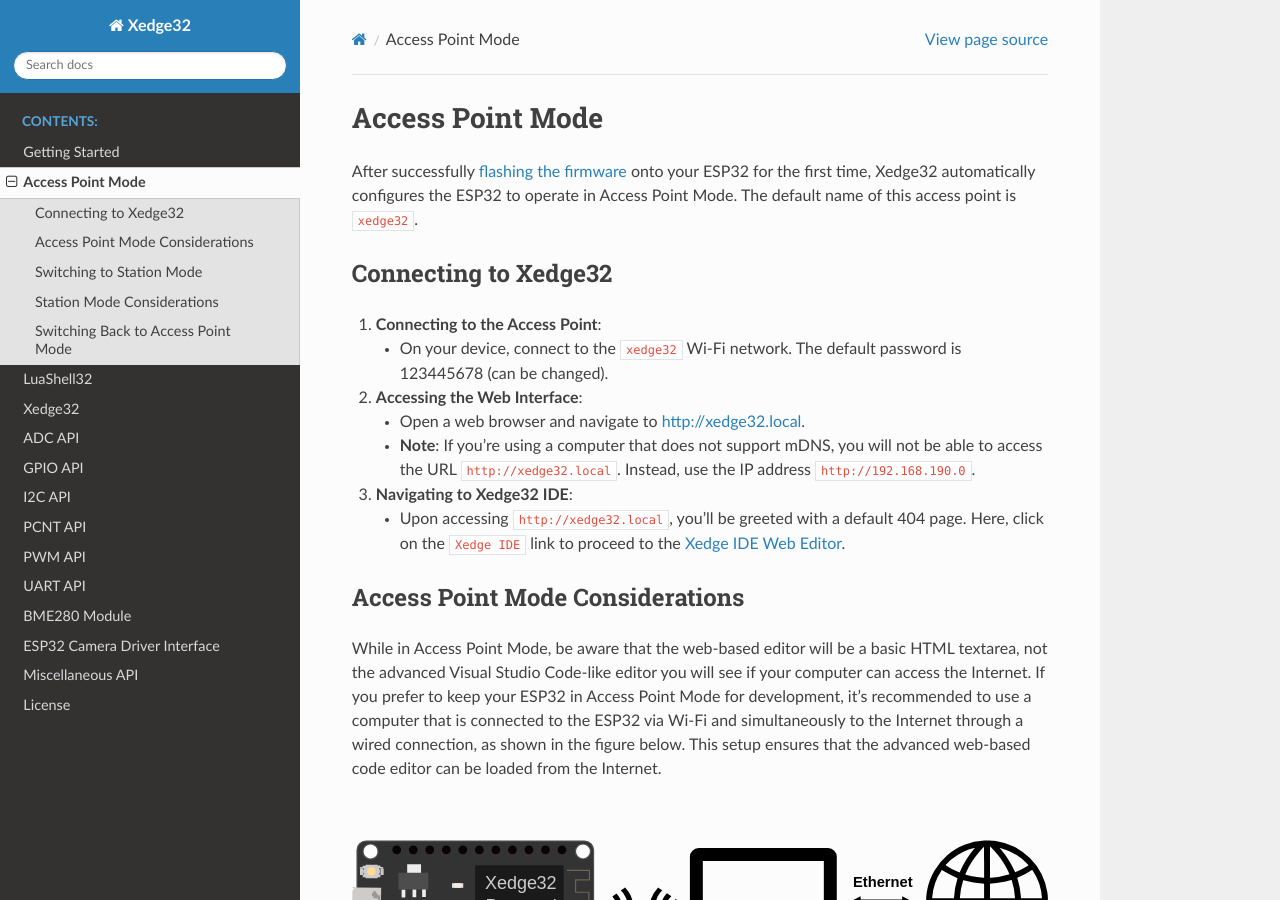
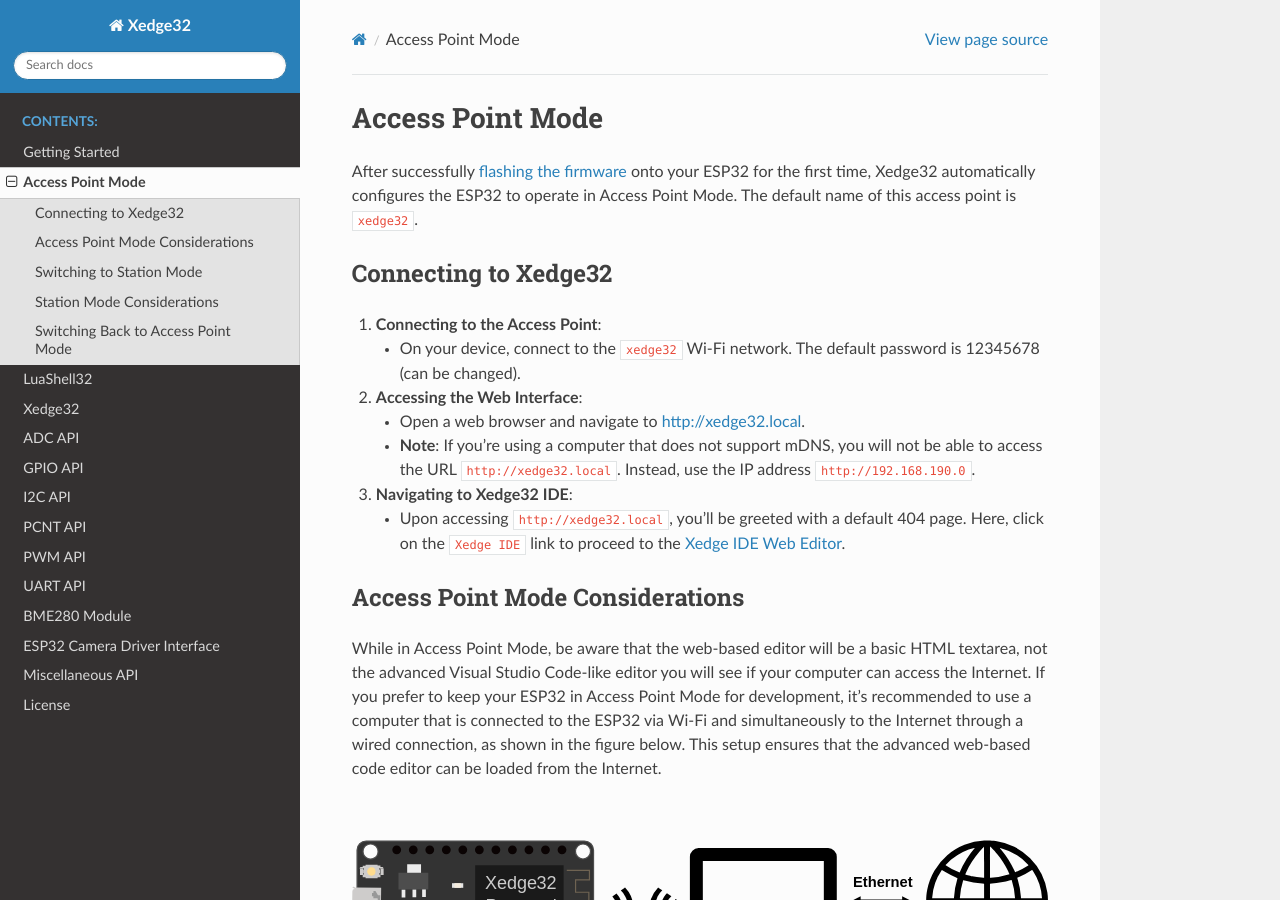
Before and after one commit to RealTimeLogic/Xedge32, a Sphinx documentation site: the page built from doc/source/AccessPointMode.rst, in a window 1280 px wide and 900 px high. Built offline with Sphinx 7.4.7 and the Read the Docs theme 2.0.0, drawn with Linux system fonts in a browser that asks for light colours.

```diff
--- a/doc/source/AccessPointMode.rst
+++ b/doc/source/AccessPointMode.rst
@@ -9,7 +9,7 @@ Connecting to Xedge32
 
 1. **Connecting to the Access Point**:
 
-   - On your device, connect to the ``xedge32`` Wi-Fi network. The default password is 123445678 (can be changed).
+   - On your device, connect to the ``xedge32`` Wi-Fi network. The default password is 12345678 (can be changed).
 
 2. **Accessing the Web Interface**:
 
```
Also changed, not shown: README.md (+2 -1 lines), 2 other files.
